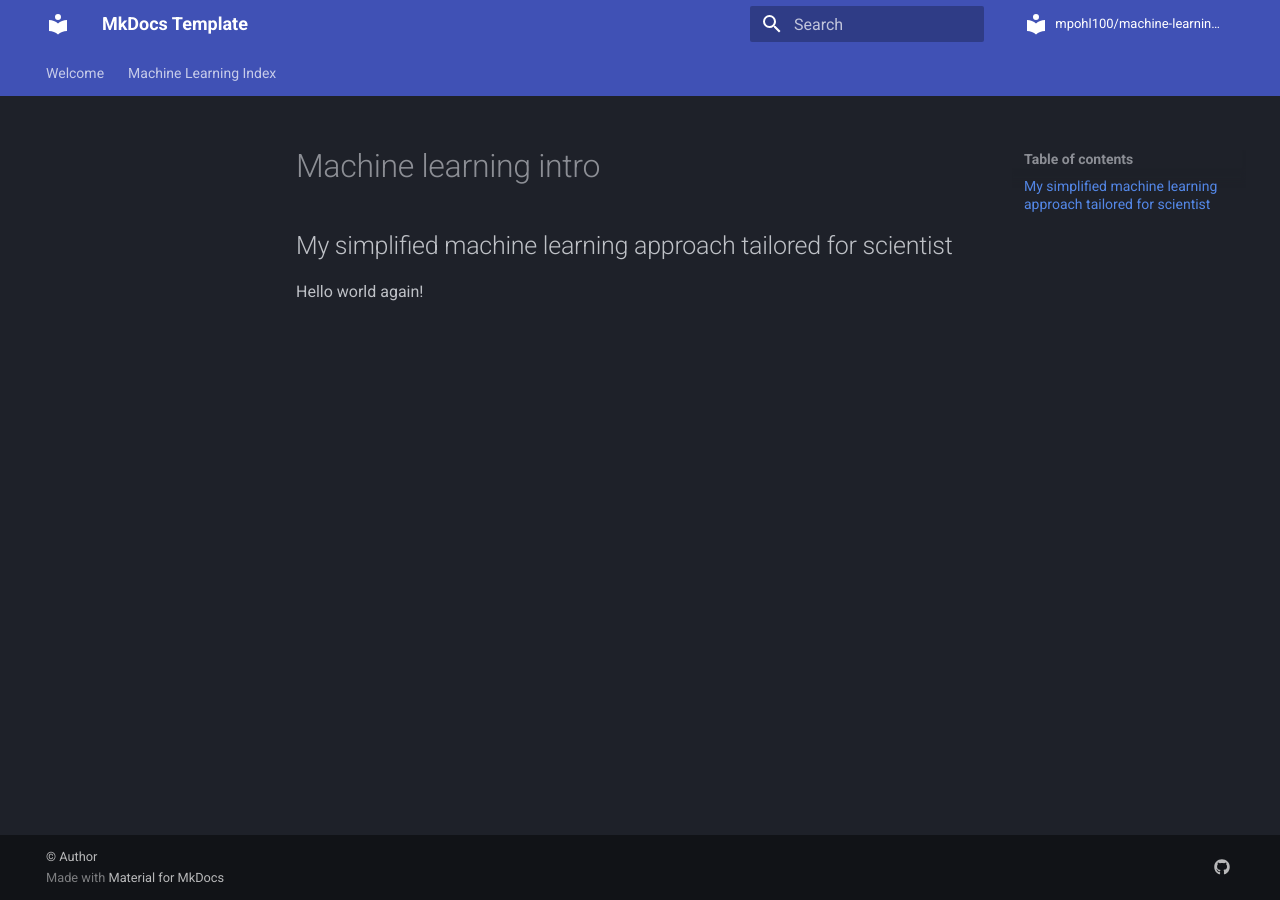
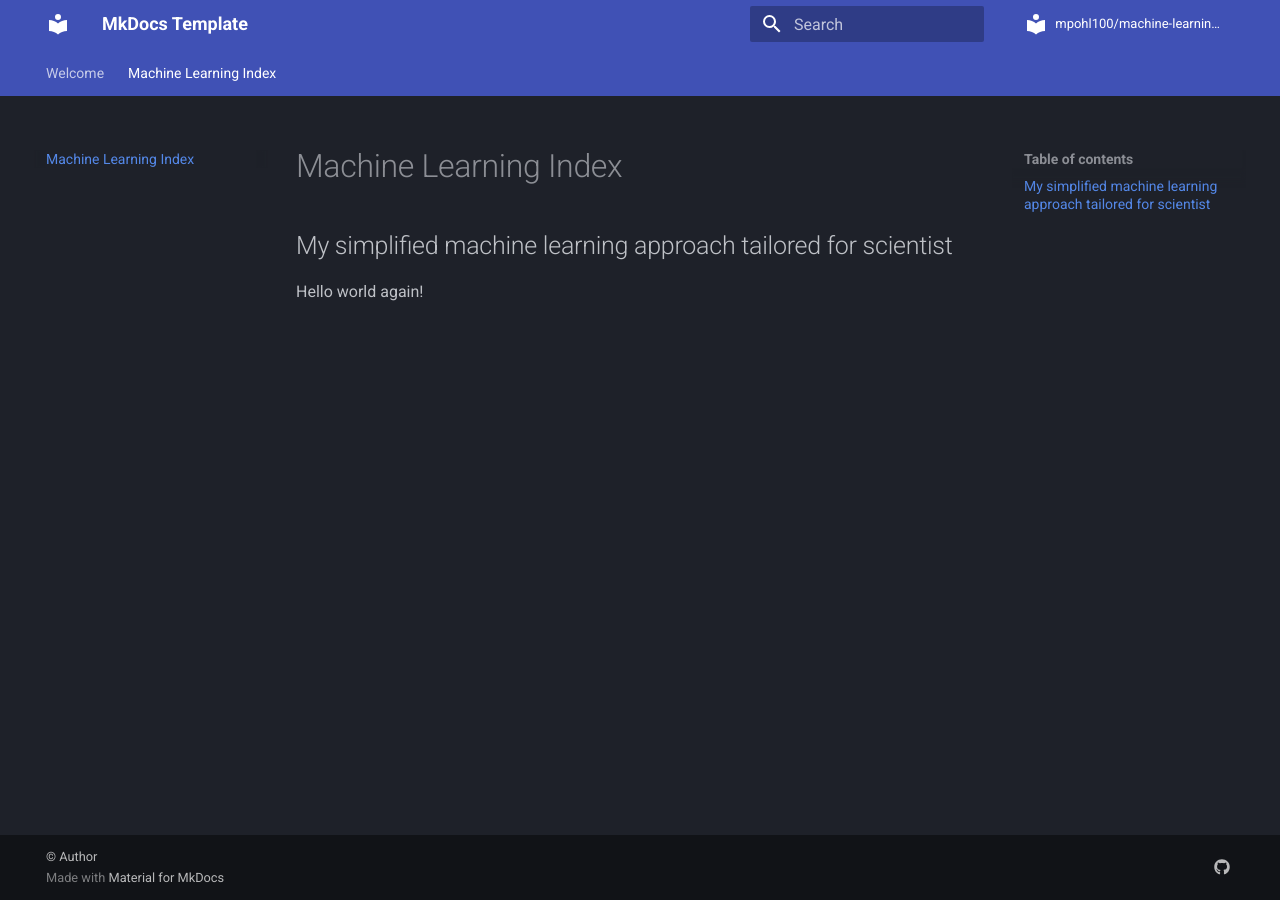
Before and after one commit to mpohl100/machine-learning-docs, an MkDocs documentation site: the page built from docs/machine_learning_intro.md, in a window 1280 px wide. Built offline with MkDocs 1.6.1 and Material for MkDocs 9.7.7, drawn with Linux system fonts in a browser that asks for light colours; comment, search, counter and statistics services are not loaded; some of the changed lines change nothing that is shown.

Commit message:
intro error also in mkdocs.yanl

```diff
--- a/mkdocs.yml
+++ b/mkdocs.yml
@@ -93,7 +93,7 @@ repo_url: https://github.com/mpohl100/machine-learning-docs
 # +--------------------------------------------------------------------------------------------------------+
 nav:
   - Welcome: index.md
-  - Machine Learning Index: machine_learning_index.md
+  - Machine Learning Index: machine_learning_intro.md
 
 # +--------------------------------------------------------------------------------------------------------+
 # |                                                                                                        |
```
